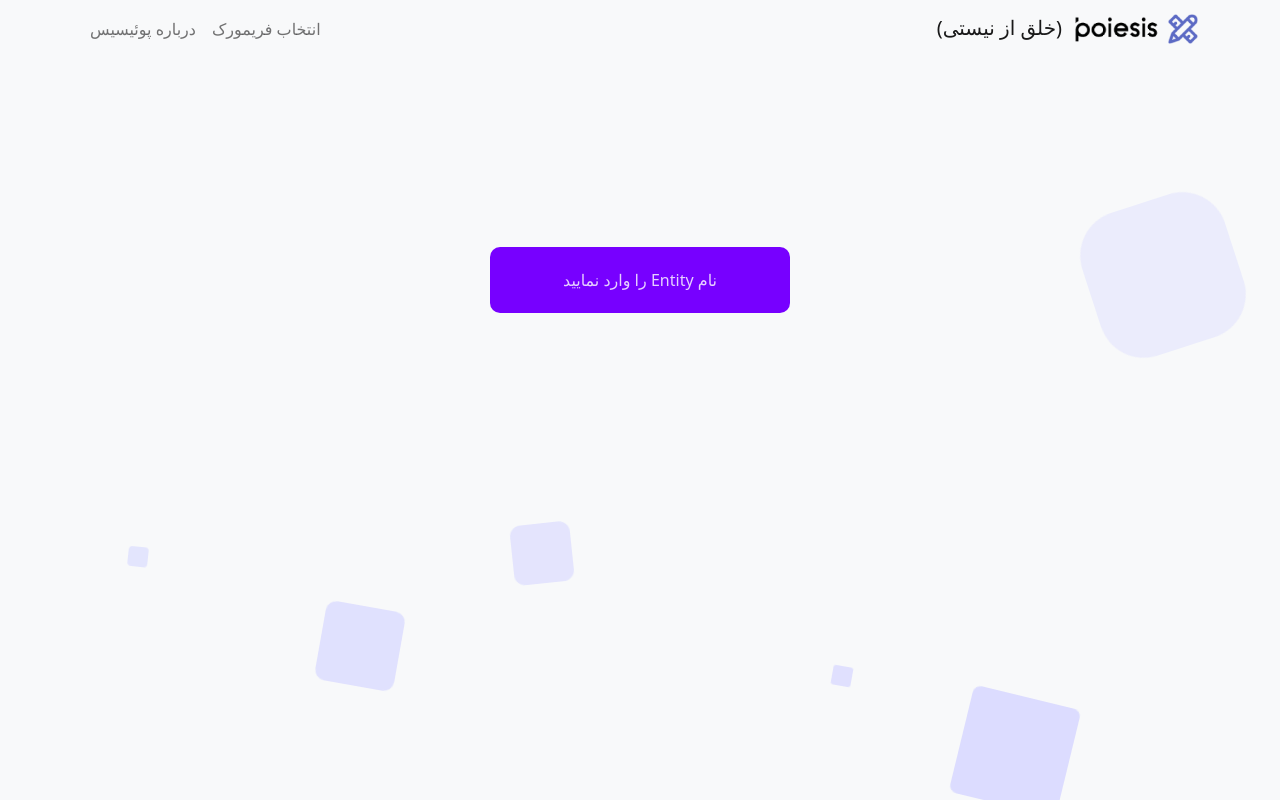
After one commit to ahmadiehsan/poiesis, a Django app: page /naming/entity/ in a window 1280 px wide. The commit adds this page. Run offline with Django 3.2, Linux system fonts and the light colour scheme; parts of the project's set-up code (start-up, migrations or seed data) failed here and were passed over; some libraries are stand-ins or nearby versions.

Commit message:
add select_entity.html page

```diff
--- /dev/null
+++ b/apps/naming/static/naming/css/huge-input.css
@@ -0,0 +1,24 @@
+.huge-input {
+    width: 300px;
+    padding: 20px;
+    background-color: #7700ff;
+    border: none;
+    border-radius: 10px;
+    color: white;
+    text-align: center;
+    font-size: 17px;
+    transition: 0.2s;
+    outline: 0;
+}
+
+.huge-input::placeholder {
+    color: rgba(255, 255, 255, 0.815);
+    font-size: 16px;
+}
+
+.huge-input:focus {
+    transition: 0.5s;
+    width: 400px;
+    transform: scale(1.1);
+    box-shadow: 0px 0px 30px 2px rgba(125, 5, 203, 0.25);
+}
--- a/apps/naming/templates/naming/_card.html
+++ b/apps/naming/templates/naming/_card.html
@@ -1,7 +1,7 @@
 {% load static %}
 
 <div class="card mb-4">
-    <a href="{% url url_name %}">
+    <a href="{% url 'naming:entity' %}?next={% url next_url %}">
         <img src="{% static image_address %}" class="card-img-top" alt="react">
     </a>
     <div class="card-body">
@@ -12,7 +12,7 @@
             استاندارد نام گذاری در
             {{ title }}
         </p>
-        <a href="{% url url_name %}" class="btn btn-primary">
+        <a href="{% url 'naming:entity' %}?next={% url next_url %}" class="btn btn-primary">
             کلیک کنید
         </a>
     </div>
--- /dev/null
+++ b/apps/naming/templates/naming/select_entity.html
@@ -0,0 +1,22 @@
+{% extends 'main_app/base.html' %}
+{% load static %}
+
+{% block title %}
+    استاندارد نام گذاری در ری‌اکت
+{% endblock %}
+
+{% block css %}
+    <link rel="stylesheet" type="text/css" href="{% static 'naming/css/huge-input.css' %}">
+{% endblock %}
+
+{% block content %}
+    <div class="container">
+        <div class="d-flex justify-content-center align-items-center" style="min-height: 350px">
+            <form action="{{ request.GET.next }}" method="get">
+                <label>
+                    <input class="huge-input" type="text" name="entity" placeholder="نام Entity را وارد نمایید">
+                </label>
+            </form>
+        </div>
+    </div>
+{% endblock %}
--- a/apps/naming/templates/naming/select_framework.html
+++ b/apps/naming/templates/naming/select_framework.html
@@ -9,10 +9,10 @@
     <div class="container">
         <div class="row offset-lg-2">
             <div class="col-sm-6 col-lg-4">
-                {% include 'naming/_card.html' with image_address='naming/images/react.jpg' title='ری‌اکت' url_name='naming:react' %}
+                {% include 'naming/_card.html' with image_address='naming/images/react.jpg' title='ری‌اکت' next_url='naming:react' %}
             </div>
             <div class="col-sm-6 col-lg-4 offset-lg-2">
-                {% include 'naming/_card.html' with image_address='naming/images/python.jpg' title='پایتون' url_name='naming:python' %}
+                {% include 'naming/_card.html' with image_address='naming/images/django.jpg' title='جنگو' next_url='naming:django' %}
             </div>
         </div>
     </div>
--- a/apps/naming/urls.py
+++ b/apps/naming/urls.py
@@ -1,11 +1,12 @@
 from django.urls import path
 
-from .views import SelectFramework
+from .views import SelectFrameworkView, ReactView, DjangoView, EntityView
 
 app_name = 'naming'
 
 urlpatterns = [
-    path('', SelectFramework.as_view(), name='select-framework'),
-    path('react/', SelectFramework.as_view(), name='react'),
-    path('python/', SelectFramework.as_view(), name='python'),
+    path('', SelectFrameworkView.as_view(), name='select-framework'),
+    path('entity/', EntityView.as_view(), name='entity'),
+    path('react/', ReactView.as_view(), name='react'),
+    path('django/', DjangoView.as_view(), name='django'),
 ]
--- a/apps/naming/views.py
+++ b/apps/naming/views.py
@@ -1,5 +1,17 @@
 from django.views.generic import TemplateView
 
 
-class SelectFramework(TemplateView):
+class SelectFrameworkView(TemplateView):
     template_name = 'naming/select_framework.html'
+
+
+class EntityView(TemplateView):
+    template_name = 'naming/select_entity.html'
+
+
+class ReactView(TemplateView):
+    template_name = 'naming/select_framework.html'
+
+
+class DjangoView(TemplateView):
+    template_name = 'naming/select_framework.html'
--- a/main_app/static/main_app/css/area.css
+++ b/main_app/static/main_app/css/area.css
@@ -19,7 +19,7 @@
     list-style: none;
     width: 20px;
     height: 20px;
-    background: #eaeaea;
+    background: #d7d8ff;
     animation: animate 25s linear infinite;
     bottom: -150px;
 
--- a/main_app/templates/main_app/base.html
+++ b/main_app/templates/main_app/base.html
@@ -33,7 +33,7 @@
 
 <nav class="navbar navbar-expand-lg navbar-light bg-light mb-5">
     <div class="container">
-        <a class="navbar-brand" href="https://en.wikipedia.org/wiki/Poiesis" target="_blank">
+        <a class="navbar-brand" href="{% url 'naming:select-framework' %}">
             <img src="{% static 'main_app/images/logo.png' %}" alt="logo" width="auto" height="30px"
                  class="align-text-top me-2">
             (خلق از نیستی)
@@ -48,12 +48,19 @@
                         انتخاب فریمورک
                     </a>
                 </li>
+                <li class="nav-item">
+                    <a class="nav-link" href="https://en.wikipedia.org/wiki/Poiesis" target="_blank">
+                        درباره پوئیسیس
+                    </a>
+                </li>
             </ul>
         </div>
     </div>
 </nav>
 
-{% block content %}{% endblock %}
+<div class="position-relative">
+    {% block content %}{% endblock %}
+</div>
 </body>
 
 <script src="{% static 'jquery/dist/jquery.js' %}"></script>
```
Also changed, not shown: apps/naming/static/naming/images/django.jpg (added), apps/naming/static/naming/images/python.jpg (deleted).
